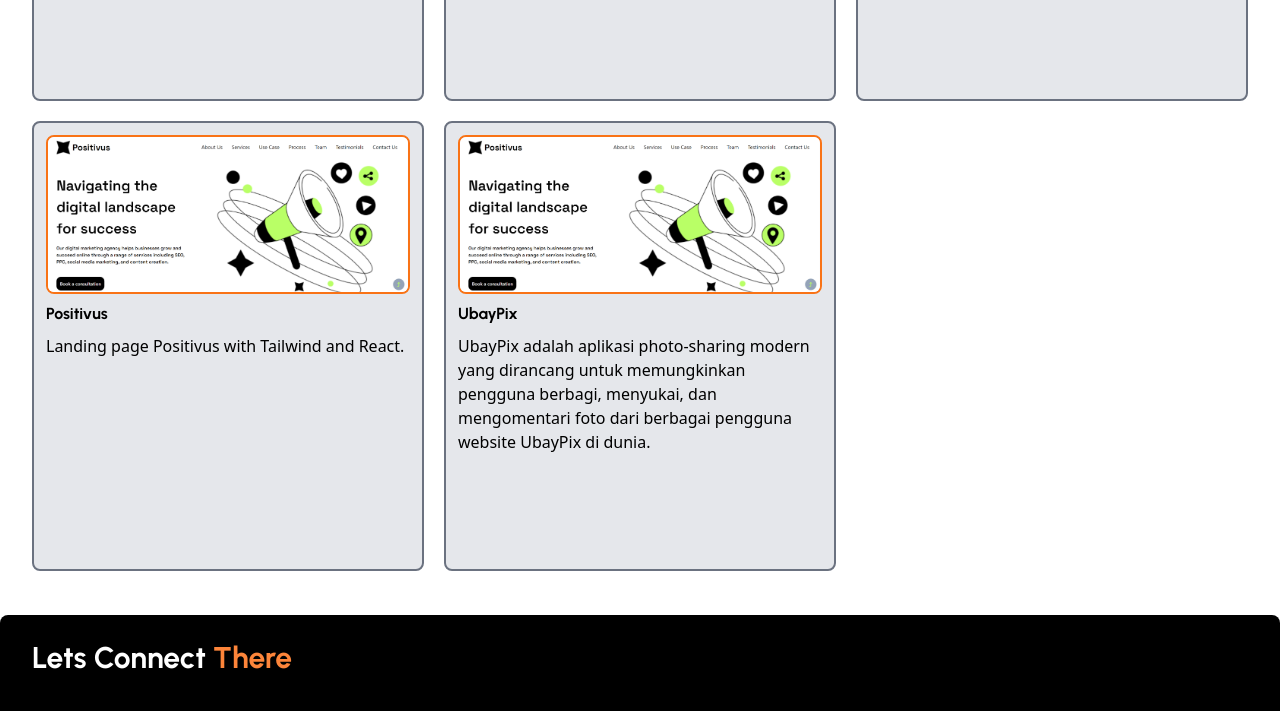
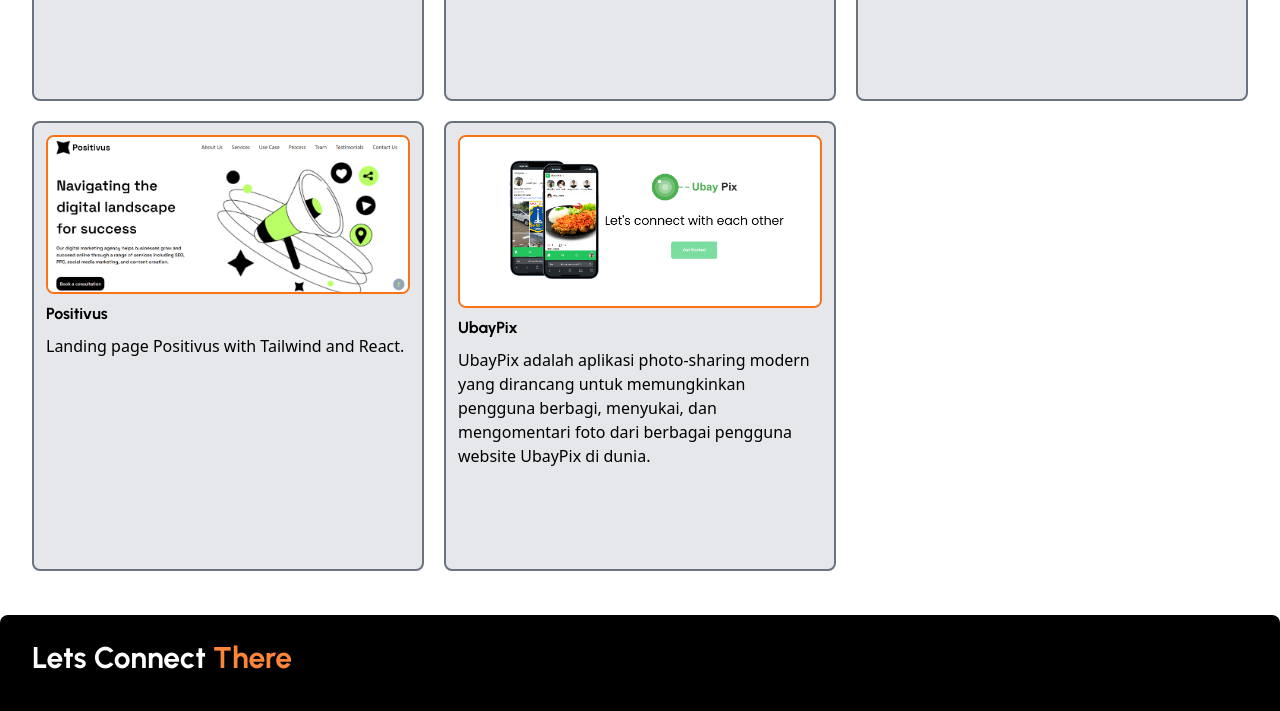
Before and after one commit to ubaybk/testvercel, a website: page index.html in a window 1280 px wide. Shown: the part 1700-2411 px from the top of the page. Drawn offline with Linux system fonts and the light colour scheme.

Commit message:
add img ubaypix

```diff
--- a/index.html
+++ b/index.html
@@ -164,7 +164,7 @@
                 </a>
                  <a href="https://backup-finpro-t2yr.vercel.app/" target="_blank">
                     <div class="border-2 flex flex-col gap-2 border-gray-500 bg-gray-200 p-3 rounded-lg hover:scale-110 lg:h-[300px] lg:hover:scale-90 xl:h-[450px] ">
-                        <img class="border-orange-500 border-2 rounded-lg" src="/asset/img/portfolio/7.png" alt="">
+                        <img class="border-orange-500 border-2 rounded-lg" src="/asset/img/portfolio/ubaypix.png" alt="">
                         <h1 class="font-bold">UbayPix</h1>
                         <p>UbayPix adalah aplikasi photo-sharing modern yang dirancang untuk memungkinkan pengguna berbagi, menyukai, dan mengomentari foto dari berbagai pengguna website UbayPix di dunia.</p>
                      </div>
```
